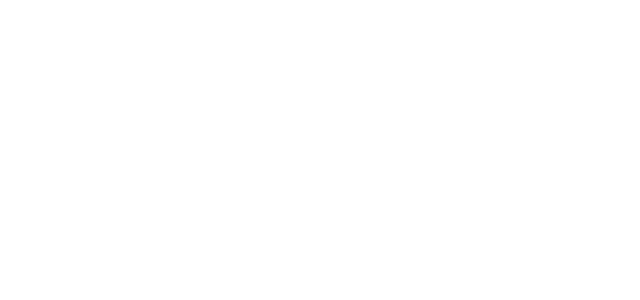
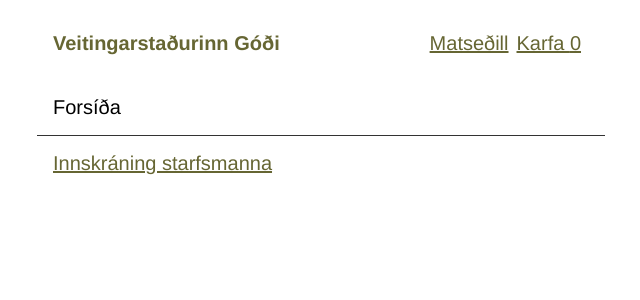
Before and after one commit to emh33/vef2-hopaverkefni2-sse, a Next.js app: page / in a window 1280 px wide. Shown: the top 300 px of the page, without its empty margins (319-959 px from the left). Built offline with nearby package versions, Linux system fonts and the light colour scheme.

Commit message:
admin page

```diff
--- a/pages/admin/login.tsx
+++ b/pages/admin/login.tsx
@@ -29,17 +29,17 @@
       console.warn(login.user);
       context.newUser(login.user.user);
       setError([]);
-      router.push('/admin/menu');
+      router.push('/admin');
     }
 
     if (login.message) {
-      setError(login.message.errors.map((error:any) => error.msg));
+      setError(login.message.errors.map((error: { msg: string; }) => error.msg));
       console.info(errors);
     }
   };
   useEffect(() => {
     if (context.loggedin) {
-      router.push('/admin/menu');
+      router.push('/admin');
     }
   }, [context.loggedin]);
 
--- a/pages/index.tsx
+++ b/pages/index.tsx
@@ -1,16 +1,20 @@
 import type { NextPage } from 'next';
-import Head from 'next/head';
-import styles from '../styles/Home.module.css';
+import { Layout } from '../components/layout/Layout';
+import { NavBar } from '../components/layout/NavBar';
+import { Login } from '../components/user/Login';
 
 const Home: NextPage = () => (
-    <div className={styles.container}>
-      <Head>
-        <title>Create Next App</title>
-        <meta name="description" content="Generated by create next app" />
-        <link rel="icon" href="/favicon.ico" />
-      </Head>
-
-    </div>
+  <>
+  <Layout
+    title="Veitingarstaðurinn Góði"
+    header={(<NavBar cartItems={0}/>)}
+    footer={(
+      <Login />
+    )}
+    >
+    <div>Forsíða</div>
+  </Layout>
+</>
 );
 
 export default Home;
```
Also changed, not shown: pages/admin/index.tsx (renamed from pages/admin/menu.tsx, +7 -5 lines), 1 other file (tests, documents, lock files or other folders).
